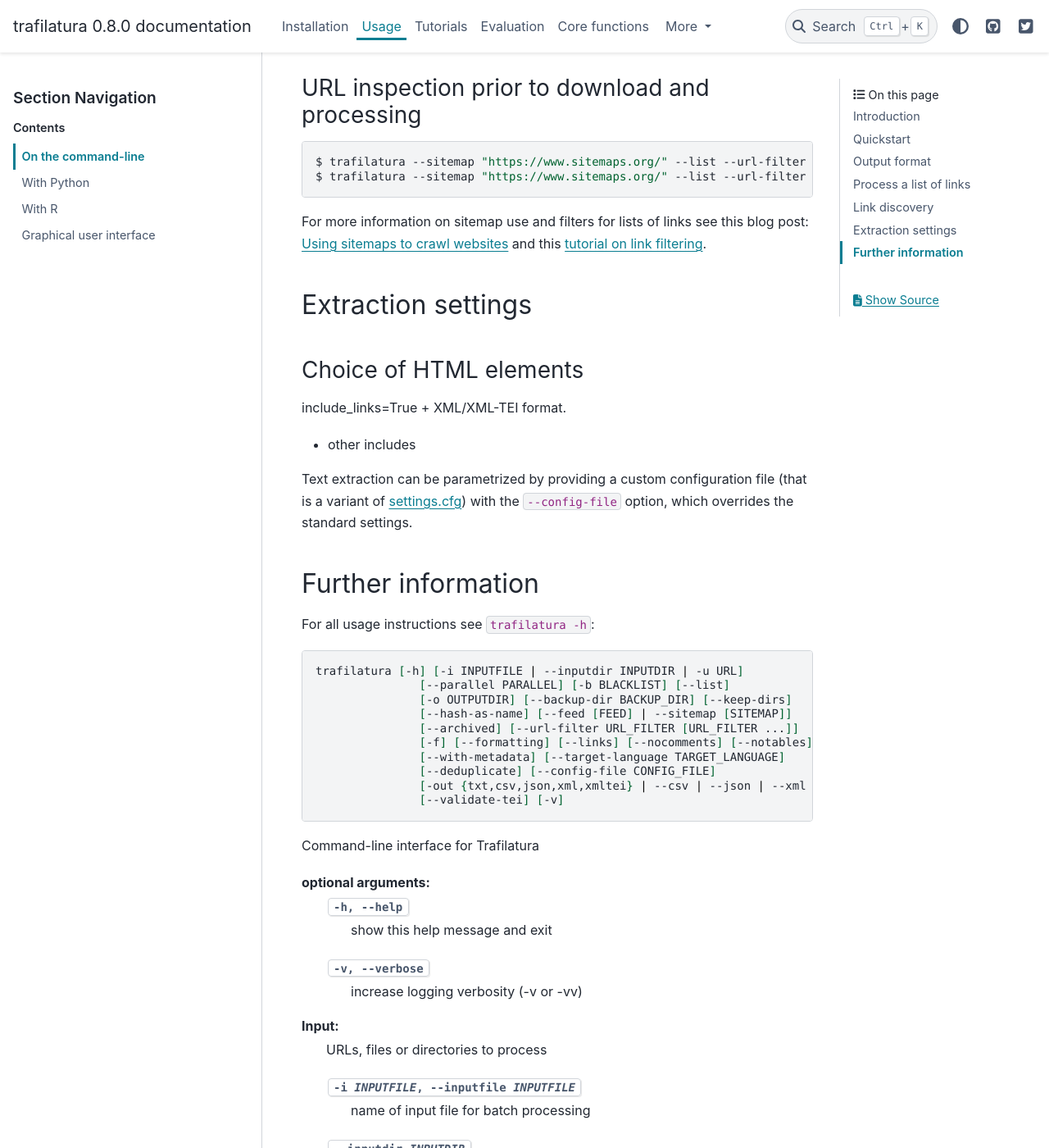
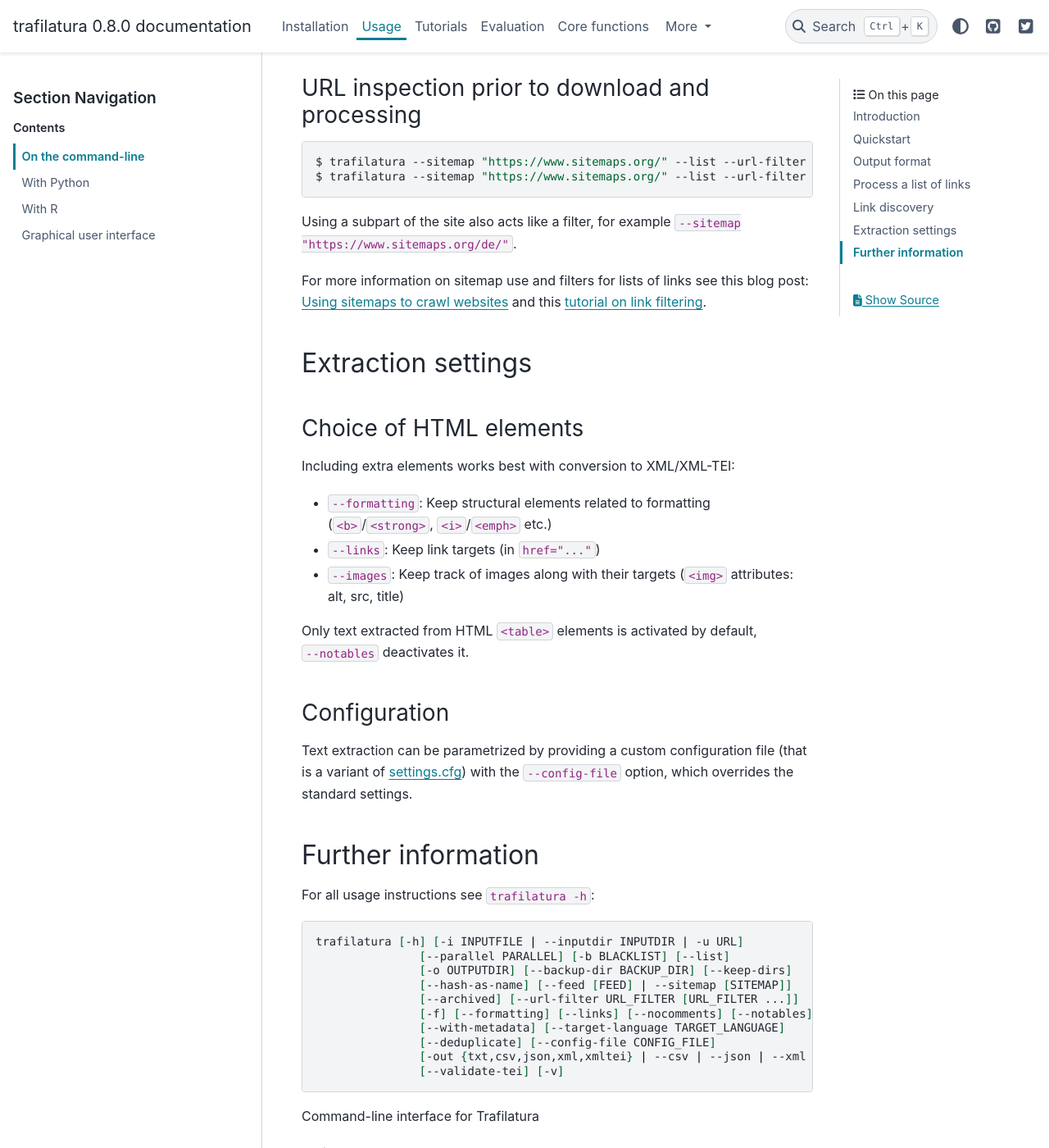
Before and after one commit to adbar/trafilatura, a Sphinx documentation site: the page built from docs/usage-cli.rst, in a window 1280 px wide and 1400 px high, scrolled down 2784 px. Shown: the whole window at 82% size. Built offline with Sphinx 7.4.7 and the PyData theme 0.15.4, drawn with Linux system fonts in a browser that asks for light colours; some of the changed text lies outside the part shown.

Commit message:
docs updated

```diff
--- a/docs/usage-cli.rst
+++ b/docs/usage-cli.rst
@@ -125,6 +125,7 @@
     $ trafilatura --sitemap "https://www.sitemaps.org/" --list --url-filter "https://www.sitemaps.org/de"
     $ trafilatura --sitemap "https://www.sitemaps.org/" --list --url-filter "protocol"
 
+Using a subpart of the site also acts like a filter, for example ``--sitemap "https://www.sitemaps.org/de/"``.
 
 For more information on sitemap use and filters for lists of links see this blog post: `Using sitemaps to crawl websites <https://adrien.barbaresi.eu/blog/using-sitemaps-crawl-websites.html>`_ and this `tutorial on link filtering <tutorial0.html#link-filtering>`_.
 
@@ -135,9 +136,17 @@
 Choice of HTML elements
 ^^^^^^^^^^^^^^^^^^^^^^^
 
-include_links=True + XML/XML-TEI format.
+Including extra elements works best with conversion to XML/XML-TEI:
 
-+ other includes
+- ``--formatting``: Keep structural elements related to formatting (``<b>``/``<strong>``, ``<i>``/``<emph>`` etc.)
+- ``--links``: Keep link targets (in ``href="..."``)
+- ``--images``: Keep track of images along with their targets (``<img>`` attributes: alt, src, title)
+
+Only text extracted from HTML ``<table>`` elements is activated by default, ``--notables`` deactivates it.
+
+
+Configuration
+^^^^^^^^^^^^^
 
 Text extraction can be parametrized by providing a custom configuration file (that is a variant of `settings.cfg <https://github.com/adbar/trafilatura/blob/master/trafilatura/settings.cfg>`_) with the ``--config-file`` option, which overrides the standard settings.
 
@@ -213,8 +222,8 @@
   --links               include links along with their targets
   --nocomments          don't output any comments
   --notables            don't output any table elements
-  --with-metadata       only output those documents with necessary metadata:
-                        title, URL and date (CSV and XML formats)
+  --with-metadata       only output those documents with title, URL and date
+                        (for formats supporting metadata)
   --target-language TARGET_LANGUAGE
                         select a target language (ISO 639-1 codes)
   --deduplicate         filter out duplicate documents and sections
```
Also changed, not shown: docs/usage-python.rst (+13 -2 lines), 1 other file.
